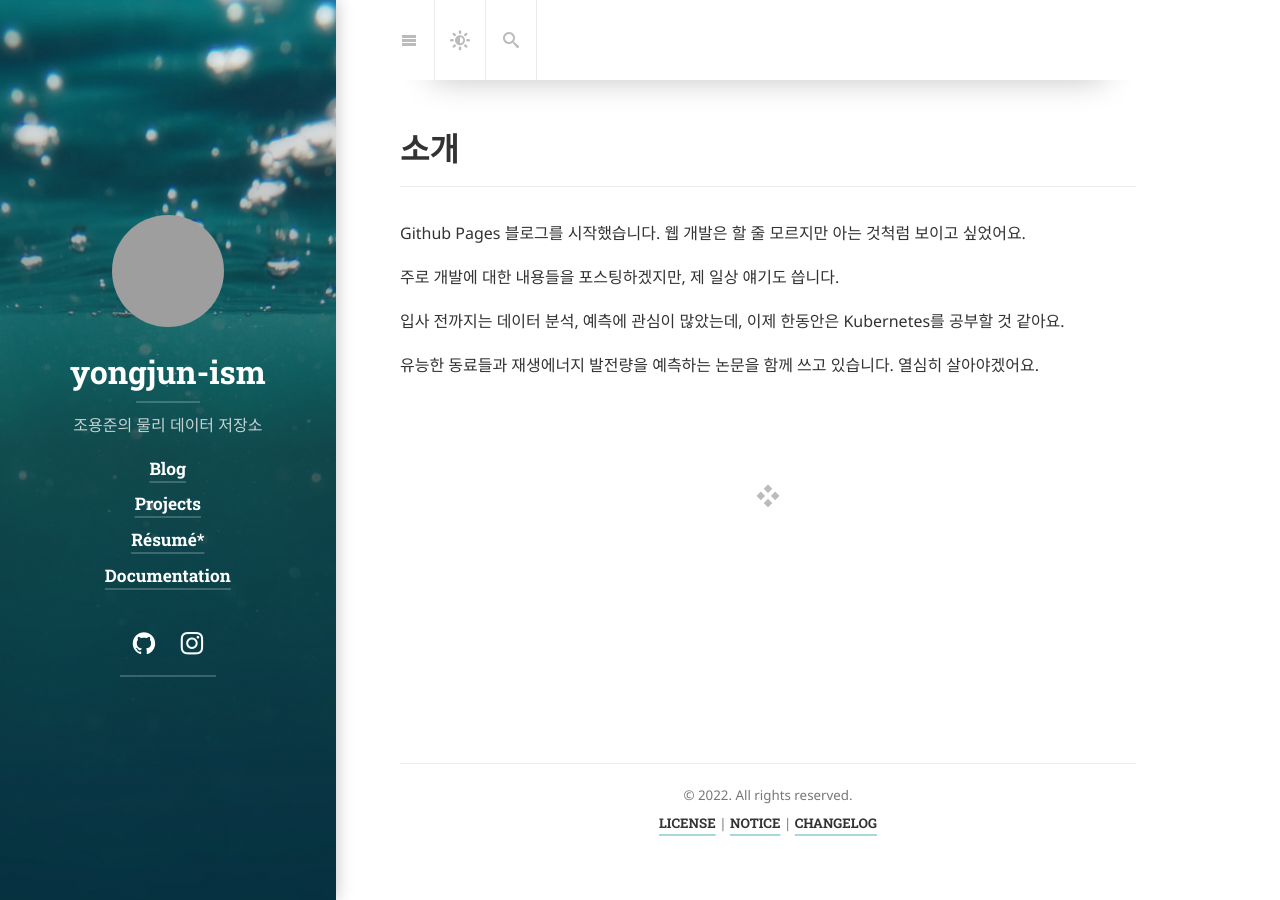
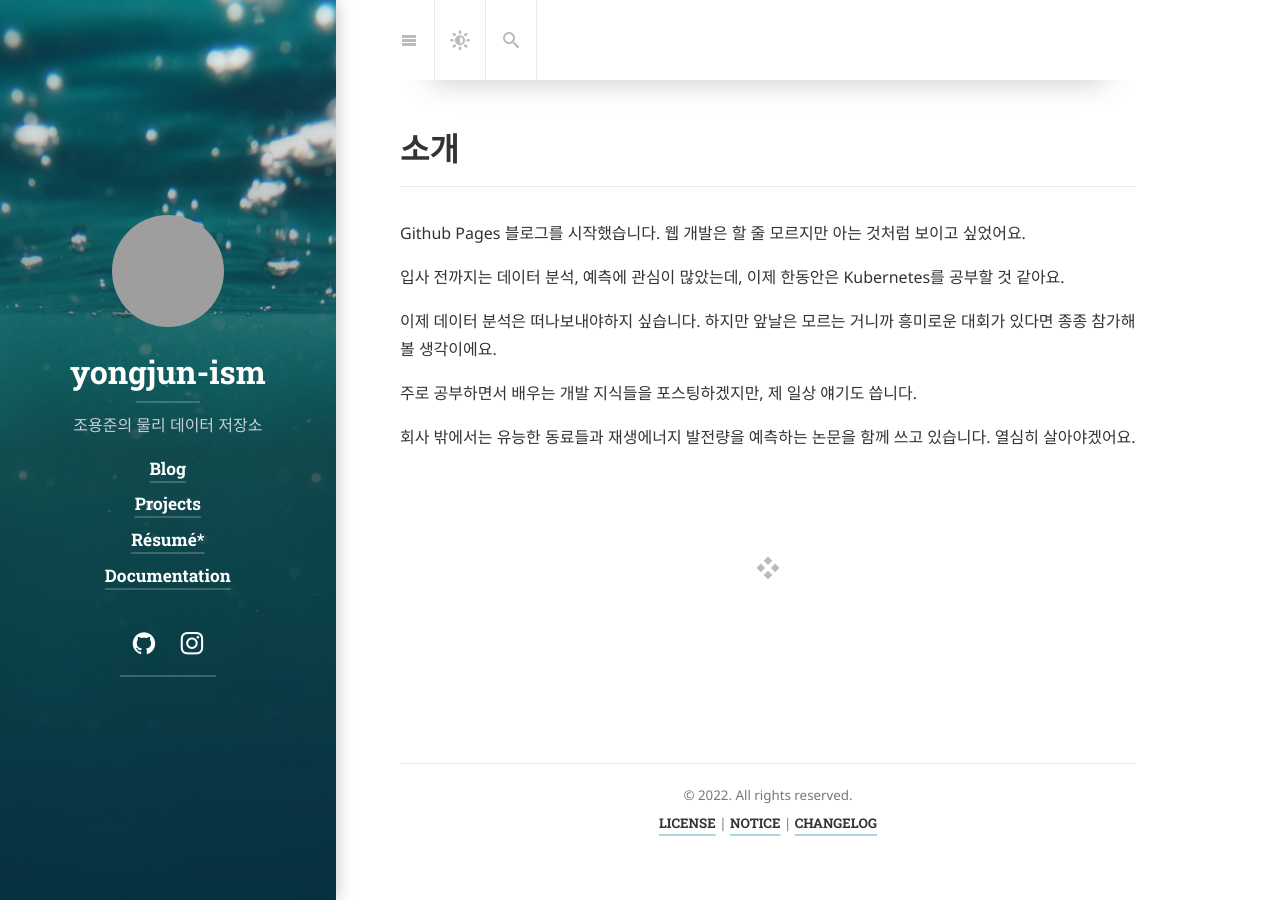
Before and after one commit to yongjunism/yongjunism.github.io, a Jekyll site: the page built from index.md, in a window 1280 px wide. Built offline with Jekyll 4.4.1, drawn with Linux system fonts in a browser that asks for light colours; cached includes are drawn as plain includes; nearby versions of some CDN libraries; some web fonts are replaced; library files that are not in the unit come from our copies; grey boxes are pictures that could not be loaded.

Commit message:
Update index.md

```diff
--- a/index.md
+++ b/index.md
@@ -4,14 +4,16 @@ title: 소개
 sitemap: false
 ---
 
-Github Pages 블로그를 시작했습니다. 웹 개발은 할 줄 모르지만 아는 것척럼 보이고 싶었어요.
-
-주로 개발에 대한 내용들을 포스팅하겠지만, 제 일상 얘기도 씁니다.
-
+Github Pages 블로그를 시작했습니다. 웹 개발은 할 줄 모르지만 아는 것처럼 보이고 싶었어요.
 
 입사 전까지는 데이터 분석, 예측에 관심이 많았는데, 이제 한동안은 Kubernetes를 공부할 것 같아요.
 
-유능한 동료들과 재생에너지 발전량을 예측하는 논문을 함께 쓰고 있습니다. 열심히 살아야겠어요.
+이제 데이터 분석은 떠나보내야하지 싶습니다. 하지만 앞날은 모르는 거니까 흥미로운 대회가 있다면 종종 참가해볼 생각이에요.
+
+
+주로 공부하면서 배우는 개발 지식들을 포스팅하겠지만, 제 일상 얘기도 씁니다.
+
+회사 밖에서는 유능한 동료들과 재생에너지 발전량을 예측하는 논문을 함께 쓰고 있습니다. 열심히 살아야겠어요.
 
 <!-- ## First Steps
 Start by reading the [Documentation]{:.heading.flip-title}.
```
